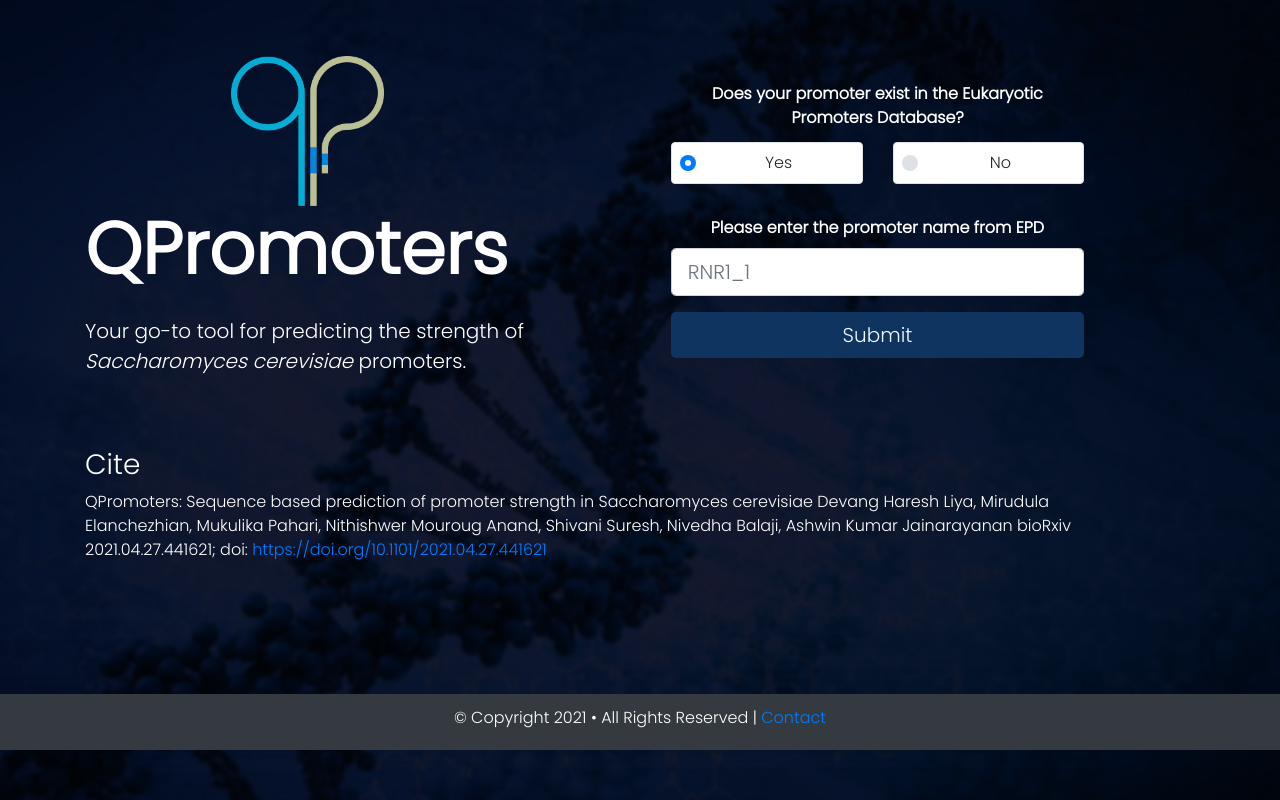
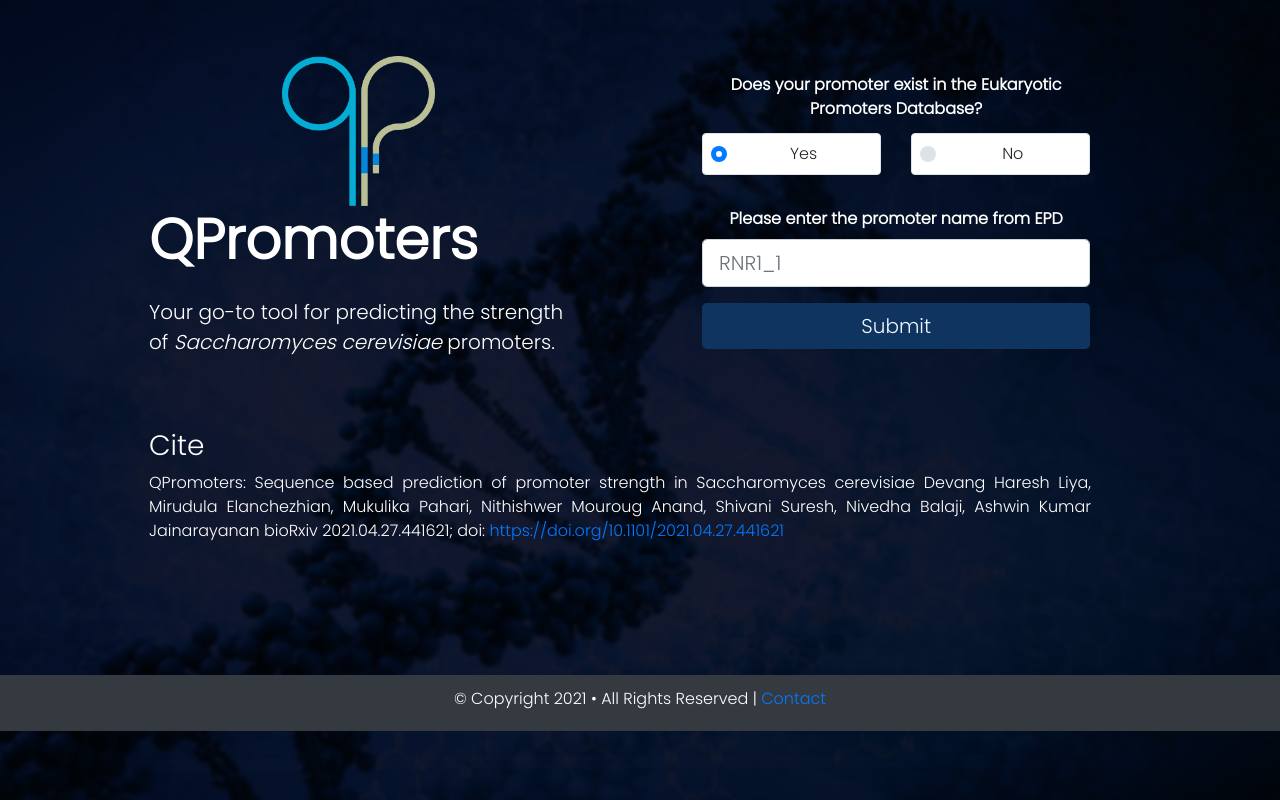
Before and after one commit to Mukulikaa/promoter-strength-website, a Flask app: page / in a window 1280 px wide. Run offline with Flask 2, Linux system fonts and the light colour scheme; some libraries are stand-ins or nearby versions.

Commit message:
Padding changes

```diff
--- a/static/styles.css
+++ b/static/styles.css
@@ -116,3 +116,14 @@ section{
     position: relative;
     height:60vh; width:75vw
 }
+
+@media screen and (min-width: 430px) {
+    .first-part{
+        padding-left: 4rem;
+    }
+
+    .cite{
+        text-align: justify;
+        padding-right: 6.5rem;
+    }
+}
--- a/templates/index.html
+++ b/templates/index.html
@@ -36,9 +36,9 @@
         <section class="pt-2 position-relative">
             <div class="bg-overlay"></div>
             <div class="container pb-5 position-relative">
-              <div class="row d-flex justify-content-between pt-lg-5 align-items-center">
+              <div class="row d-flex justify-content-between pt-lg-5 align-items-center first-part">
                 <div class="col-xl-5 col-lg-6 col-md-7 text-center text-lg-left mb-5 mb-lg-0">
-                  <h1 class="display-3 font-weight-bold text-white aos-init aos-animate" data-aos="fade-up">
+                  <h1 class="display-4 font-weight-bold text-white aos-init" data-aos="fade-up">
                     <div class="text-center">
                       <img src="{{ url_for('static', filename='JUST_LOGO_v2_40.png') }}" height="150px" width="auto">
                     </div>
@@ -51,7 +51,7 @@
                 <div class="col">
                   <div class="row justify-content-center">
                     <div class="col-xl-8 col-md-10">
-                      <form action="{{url_for('result')}}" method="POST" class="position-relative d-block aos-init aos-animate" data-aos="fade-up">
+                      <form action="{{url_for('result')}}" method="POST" class="position-relative d-block aos-init" data-aos="fade-up">
                         {{ form.csrf_token }}
                         <div class="form-group">
                           <div class="row">
@@ -98,7 +98,7 @@
                 <div class="row align-items-center justify-content-center">
                   <div class="col-12 col-md-12 pt-5">
                     <h3 data-aos="fade-up" class="text-white aos-init">Cite</h3>
-                    <p class="text-h5 text-white t-3 lead aos-init" data-aos="fade-up" style="font-size: 1rem; padding-right: 3rem">QPromoters: Sequence based prediction of promoter strength in Saccharomyces cerevisiae Devang Haresh Liya,
+                    <p class="text-h5 text-white t-3 lead aos-init cite" data-aos="fade-up" style="font-size: 1rem">QPromoters: Sequence based prediction of promoter strength in Saccharomyces cerevisiae Devang Haresh Liya,
                       Mirudula Elanchezhian, Mukulika Pahari, Nithishwer Mouroug Anand, Shivani Suresh, Nivedha Balaji,
                        Ashwin Kumar Jainarayanan bioRxiv 2021.04.27.441621; doi: <a href="https://doi.org/10.1101/2021.04.27.441621">https://doi.org/10.1101/2021.04.27.441621</a></p>
                   </div>
@@ -134,7 +134,7 @@
         <script src="https://unpkg.com/aos@2.3.1/dist/aos.js"></script>
         <script>
             AOS.init({
-                duration: 1200,
+                duration: 800,
               })
         </script>
     </body>
```
